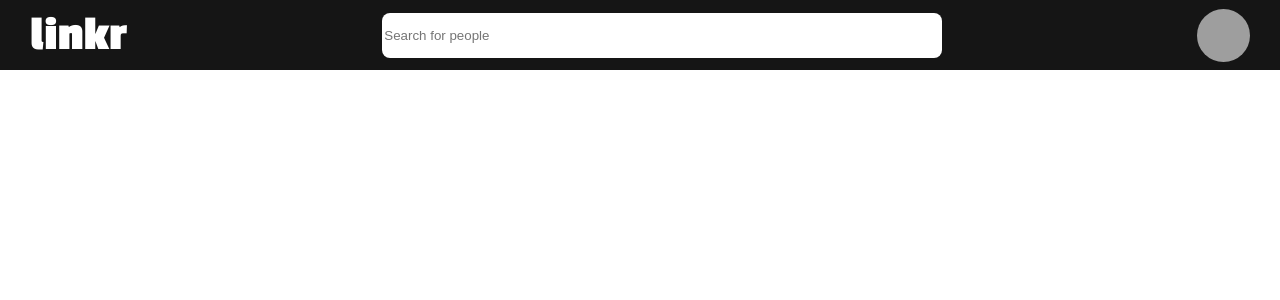
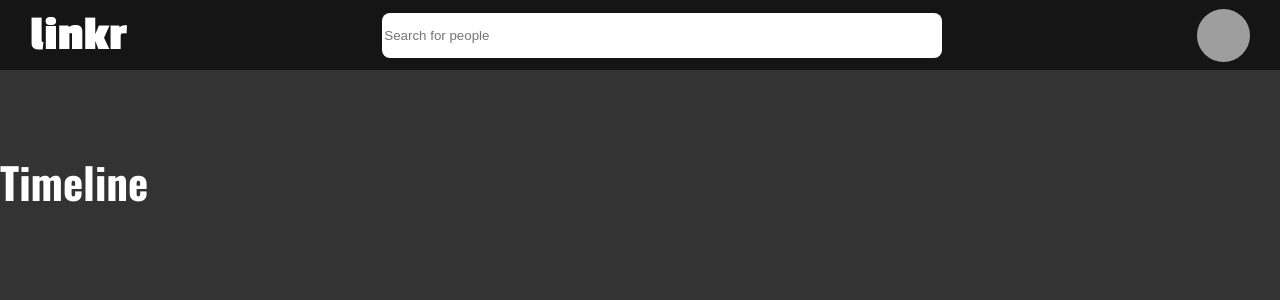
Before and after one commit to CellimMg/linkr-front, a JavaScript app: page /timeline in a window 1280 px wide. Before the commit this address had no page. Shown: the top 300 px of the page. Built offline with nearby package versions, Linux system fonts and the light colour scheme; grey boxes are pictures that could not be loaded.

Commit message:
[FEATURE] Timeline page created

```diff
--- a/src/components/App.js
+++ b/src/components/App.js
@@ -3,6 +3,7 @@ import TopBar from "./TopBar";
 import "../assets/fontsImport.css";
 import Post from "./Post";
 import UserPage from "./UserPage";
+import Timeline from "./Timeline";
 export default function App(){
     return(
         <BrowserRouter>
@@ -10,6 +11,7 @@ export default function App(){
             <Routes>
                 <Route path="/" />
                 <Route path="/user/:id" element={<UserPage />} />
+                <Route path="/timeline" element={<Timeline />} />
             </Routes>
         </BrowserRouter>
     )
--- /dev/null
+++ b/src/components/Publication.js
@@ -0,0 +1,18 @@
+import styled from "styled-components";
+
+export default function Publication () {
+
+    return (
+        <Container>
+
+        </Container>
+    )
+}
+
+const Container = styled.div`
+    width: 611px;
+    height: 209px;
+    background: #FFFFFF;
+    box-shadow: 0px 4px 4px rgba(0, 0, 0, 0.25);
+    border-radius: 16px;
+`
--- /dev/null
+++ b/src/components/Timeline.js
@@ -0,0 +1,32 @@
+import styled from "styled-components";
+import Post from "./Post";
+import Publication from "./Publication";
+
+export default function Timeline() {
+
+    return (
+        <>
+            <Container>
+                <h1>Timeline</h1>
+            </Container>
+        </>
+    )
+}
+
+const Container = styled.div`
+    background-color: #333333;
+    width: 100%;
+    height: 100vh;
+    padding-top: 150px;
+
+    h1 {
+        font-family: 'Oswald';
+        font-style: normal;
+        font-weight: 700;
+        font-size: 43px;
+        line-height: 64px;
+        color: #FFFFFF;
+
+        margin-bottom: 64px;
+    }
+`
```
